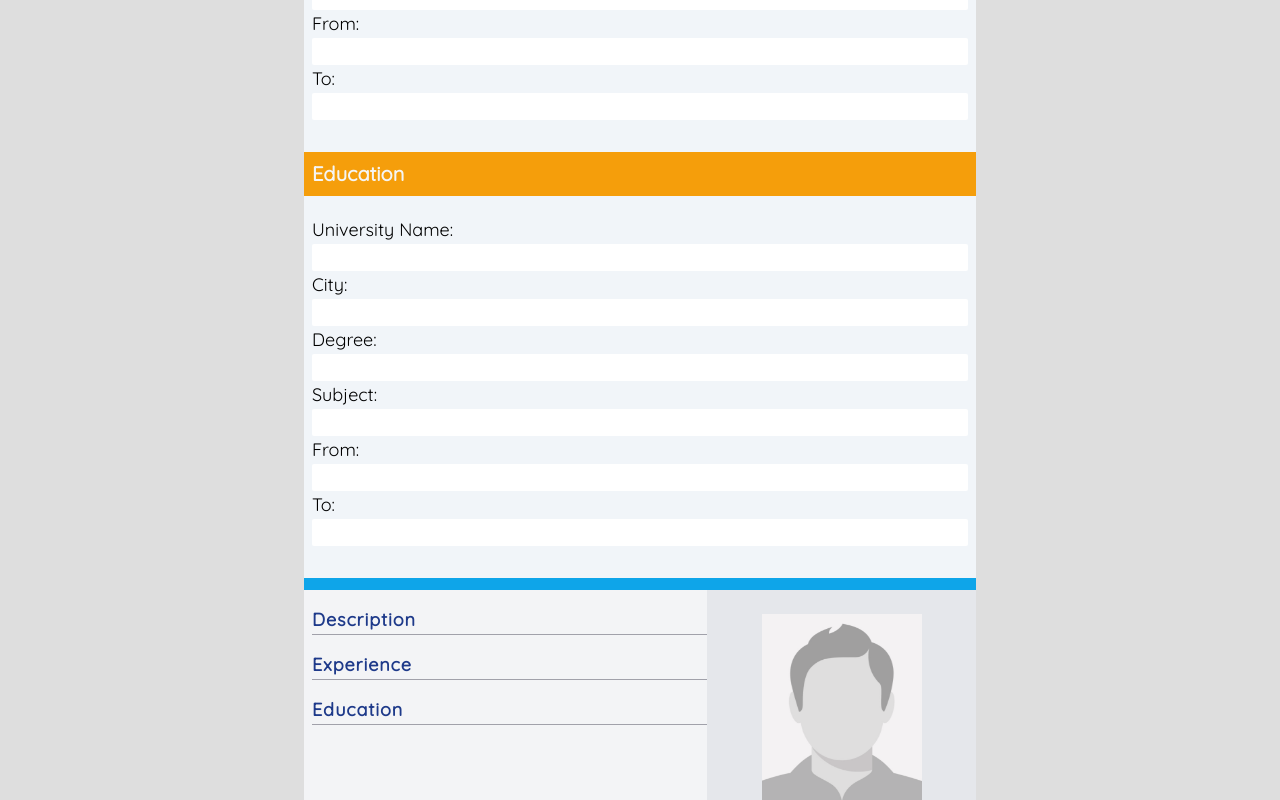
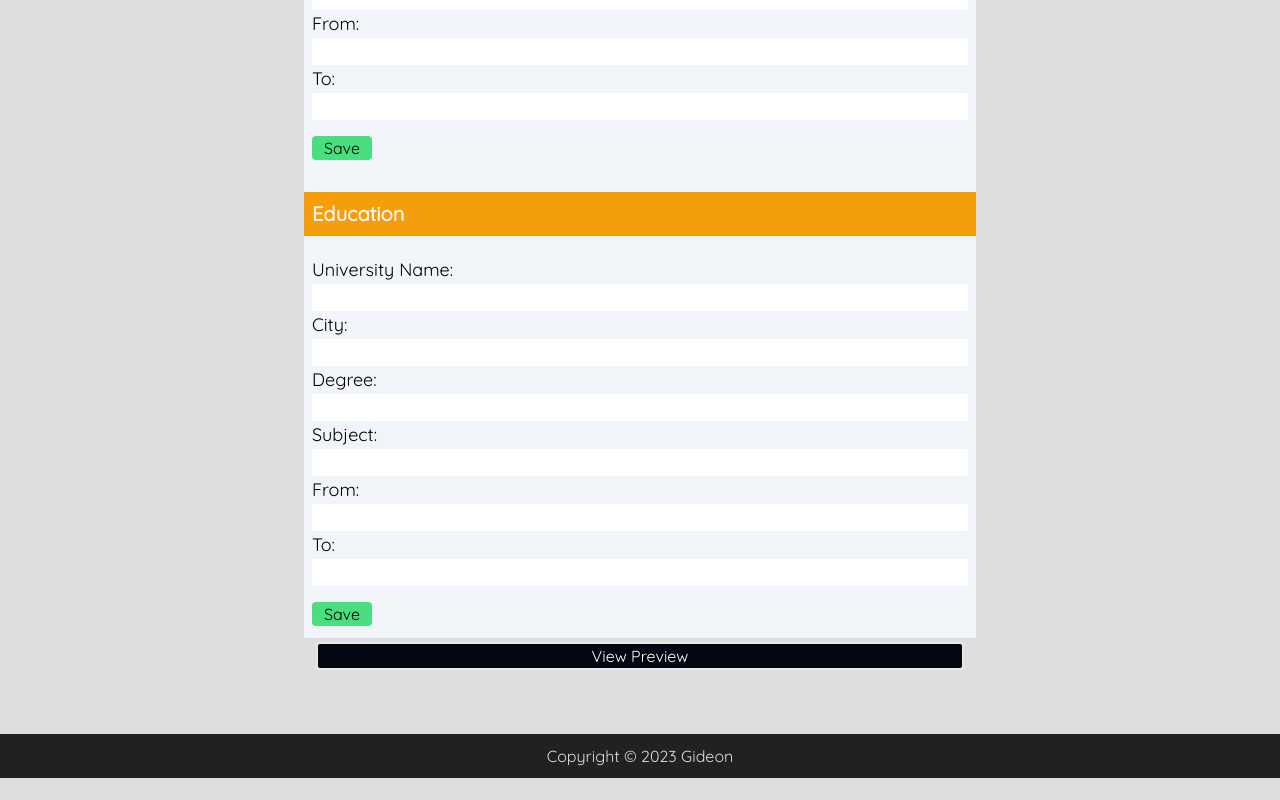
Before and after one commit to Ebubejisos/CV-React-app, a React (Create React App) app: page / in a window 1280 px wide. Shown: the part 940-1740 px from the top of the page. After the commit the page ends 1718 px from the top, so only its background shows below. Built offline with nearby package versions, Linux system fonts and the light colour scheme; a web font is replaced by a local one.

Commit message:
finished up the logic of preview section and more state handling

```diff
--- a/package.json
+++ b/package.json
@@ -9,6 +9,7 @@
     "react": "^18.2.0",
     "react-dom": "^18.2.0",
     "react-scripts": "5.0.1",
+    "uniqid": "^5.4.0",
     "web-vitals": "^2.1.4"
   },
   "scripts": {
--- a/src/App.js
+++ b/src/App.js
@@ -14,6 +14,8 @@ function App() {
   const [description, setDescription] = useState("");
   const [image, setImage] = useState(null);
   const [eduData, setEduData] = useState([]);
+  const [expData, setExpData] = useState([]);
+  const [isPreview, setIsPreview] = useState(false);
 
   return (
     <div className="App">
@@ -42,8 +44,9 @@ function App() {
             setImage={setImage}
             image={image}
           />
-          <Experience />
+          <Experience data={expData} setData={setExpData} />
           <Education data={eduData} setData={setEduData} />
+          {isPreview && (
             <Preview
               name={firstName}
               title={title}
@@ -52,10 +55,23 @@ function App() {
               address={address}
               number={number}
               email={email}
+              eduData={eduData}
+              expData={expData}
             />
+          )}
+        </div>
+        <div className="button px-3 md:max-w-2xl mx-auto -mt-4">
+          <button
+            className="block w-2/3 mx-auto text-center  rounded border-2 bg-gray-950 text-white hover:bg-gray-800 sm:w-full"
+            onClick={() => setIsPreview(!isPreview)}
+          >
+            {isPreview ? "Close Preview" : "View Preview"}
+          </button>
         </div>
       </main>
-      <footer className="text-center">Copyright &#169; 2023 Gideon</footer>
+      <footer className="text-center mt-16">
+        Copyright &#169; 2023 Gideon
+      </footer>
     </div>
   );
 }
--- a/src/components/Education.js
+++ b/src/components/Education.js
@@ -1,10 +1,52 @@
-const Education = () => {
+import { useState } from "react";
+import uniqid from "uniqid";
+
+const Education = ({ data, setData }) => {
+  const [uniName, setUniName] = useState("");
+  const [city, setCity] = useState("");
+  const [deg, setDeg] = useState("");
+  const [subject, setSubject] = useState("");
+  const [from, setFrom] = useState("");
+  const [to, setTo] = useState("");
+  const reset = () => {
+    setUniName("");
+    setCity("");
+    setDeg("");
+    setSubject("");
+    setFrom("");
+    setTo("");
+  };
+  function handleSubmit(e) {
+    e.preventDefault();
+    if (deg === "") {
+      return;
+    }
+    setData([
+      ...data,
+      {
+        university: uniName,
+        city: city,
+        degree: deg,
+        subject: subject,
+        from: from,
+        to: to,
+        id: uniqid(),
+      },
+    ]);
+    reset();
+  }
+
   return (
     <div className="container text-left bg-slate-100 my-5">
       <h3 className="text-xl font-semibold bg-amber-500 text-stone-100 p-2">
         Education
       </h3>
-      <form action="#" className="my-2 px-2 py-3">
+      <form
+        action="#"
+        className="my-2 px-2 py-3"
+        onSubmit={handleSubmit}
+        id="form"
+      >
         <div className="university">
           <label htmlFor="universityName" className="text-lg">
             University Name:
@@ -15,6 +57,8 @@ const Education = () => {
             className="w-full rounded-sm"
             name="universityName"
             id="universityName"
+            value={uniName}
+            onChange={(e) => setUniName(e.target.value)}
           />
         </div>
         <div className="city">
@@ -27,6 +71,8 @@ const Education = () => {
             className="w-full rounded-sm"
             name="city"
             id="city"
+            value={city}
+            onChange={(e) => setCity(e.target.value)}
           />
         </div>
         <div className="degree">
@@ -39,6 +85,8 @@ const Education = () => {
             className="w-full rounded-sm"
             name="degreeAchieved"
             id="degreeAchieved"
+            value={deg}
+            onChange={(e) => setDeg(e.target.value)}
           />
         </div>
         <div className="subject">
@@ -51,6 +99,8 @@ const Education = () => {
             className="w-full rounded-sm"
             name="subject"
             id="subject"
+            value={subject}
+            onChange={(e) => setSubject(e.target.value)}
           />
         </div>
         <div className="date-from">
@@ -63,6 +113,8 @@ const Education = () => {
             className="w-full rounded-sm"
             name="dateFrom"
             id="dateFrom"
+            value={from}
+            onChange={(e) => setFrom(e.target.value)}
           />
         </div>
         <div className="date-to">
@@ -75,8 +127,13 @@ const Education = () => {
             className="w-full rounded-sm"
             name="dateTo"
             id="dateTo"
+            value={to}
+            onChange={(e) => setTo(e.target.value)}
           />
         </div>
+        <button className="bg-green-400 mt-4 px-3 rounded hover:bg-green-300">
+          Save
+        </button>
       </form>
     </div>
   );
--- a/src/components/Experience.js
+++ b/src/components/Experience.js
@@ -1,10 +1,44 @@
-const Experience = () => {
+import { useState } from "react";
+import uniqid from "uniqid";
+
+const Experience = ({ data, setData }) => {
+  const [postn, setPostn] = useState("");
+  const [comp, setComp] = useState("");
+  const [city, setCity] = useState("");
+  const [from, setFrom] = useState("");
+  const [to, setTo] = useState("");
+  const reset = () => {
+    setPostn("");
+    setCity("");
+    setComp("");
+    setFrom("");
+    setTo("");
+  };
+
+  const handleSubmit = (e) => {
+    e.preventDefault();
+    if (postn === "") {
+      return;
+    }
+    setData([
+      ...data,
+      {
+        position: postn,
+        company: comp,
+        city: city,
+        from: from,
+        to: to,
+        id: uniqid(),
+      },
+    ]);
+    reset();
+  };
   return (
     <div className="container text-left bg-slate-100 my-5">
       <h3 className="text-xl font-semibold bg-amber-500 text-stone-100 p-2">
         Experience
       </h3>
-      <form action="#" className="my-2 px-2 py-3">
+      <form action="#" className="my-2 px-2 py-3" onSubmit={handleSubmit}>
         <div className="position">
           <label htmlFor="position" className="text-lg">
             Position:
@@ -15,6 +49,8 @@ const Experience = () => {
             className="w-full rounded-sm"
             name="position"
             id="position"
+            value={postn}
+            onChange={(e) => setPostn(e.target.value)}
           />
         </div>
         <div className="company">
@@ -27,6 +63,8 @@ const Experience = () => {
             className="w-full rounded-sm"
             name="company"
             id="company"
+            value={comp}
+            onChange={(e) => setComp(e.target.value)}
           />
         </div>
         <div className="city">
@@ -39,6 +77,8 @@ const Experience = () => {
             className="w-full rounded-sm"
             name="city"
             id="city"
+            value={city}
+            onChange={(e) => setCity(e.target.value)}
           />
         </div>
         <div className="date-from">
@@ -51,6 +91,8 @@ const Experience = () => {
             className="w-full rounded-sm"
             name="dateFrom"
             id="dateFrom"
+            value={from}
+            onChange={(e) => setFrom(e.target.value)}
           />
         </div>
         <div className="date-to">
@@ -63,8 +105,13 @@ const Experience = () => {
             className="w-full rounded-sm"
             name="dateTo"
             id="dateTo"
+            value={to}
+            onChange={(e) => setTo(e.target.value)}
           />
         </div>
+        <button className="bg-green-400 mt-4 px-3 rounded hover:bg-green-300">
+          Save
+        </button>
       </form>
     </div>
   );
--- a/src/components/Preview.js
+++ b/src/components/Preview.js
@@ -9,6 +9,8 @@ const Preview = ({
   address,
   number,
   email,
+  eduData,
+  expData,
 }) => {
   return (
     <main>
@@ -61,14 +63,43 @@ const Preview = ({
             <h3 className="text-lg font-bold text-blue-900 border-b border-zinc-400 tracking-wider">
               Experience
             </h3>
-            <ul></ul>
+            <ul>
+              {expData.map((el) => (
+                <li key={el.id}>
+                  <div className="flex gap-4">
+                    <div className="year font-bold">
+                      {el.from} - {el.to}
+                    </div>
+                    <aside>
+                      <h4 className="font-bold">{el.company}</h4>
+                      <p className="text-sm">Position: {el.position}</p>
+                    </aside>
+                  </div>
+                </li>
+              ))}
+            </ul>
           </section>
           {/* Education block */}
           <section className="pt-4">
             <h3 className="text-lg font-bold text-blue-900 border-b border-zinc-400 tracking-wider">
               Education
             </h3>
-            <ul></ul>
+            <ul>
+              {eduData.map((form) => (
+                <li key={form.id}>
+                  <div className="flex gap-4">
+                    <div className="year font-bold">
+                      {form.from} - {form.to}
+                    </div>
+                    <aside>
+                      <h4 className="font-bold">{form.university}</h4>
+                      <p className="text-sm">Degree: {form.degree}</p>
+                      <p className="text-sm">Subject: {form.subject}</p>
+                    </aside>
+                  </div>
+                </li>
+              ))}
+            </ul>
           </section>
         </div>
       </div>
```
Also changed, not shown: 1 other file (tests, documents, lock files or other folders). Lines whose indentation alone changed are shown as unchanged.
